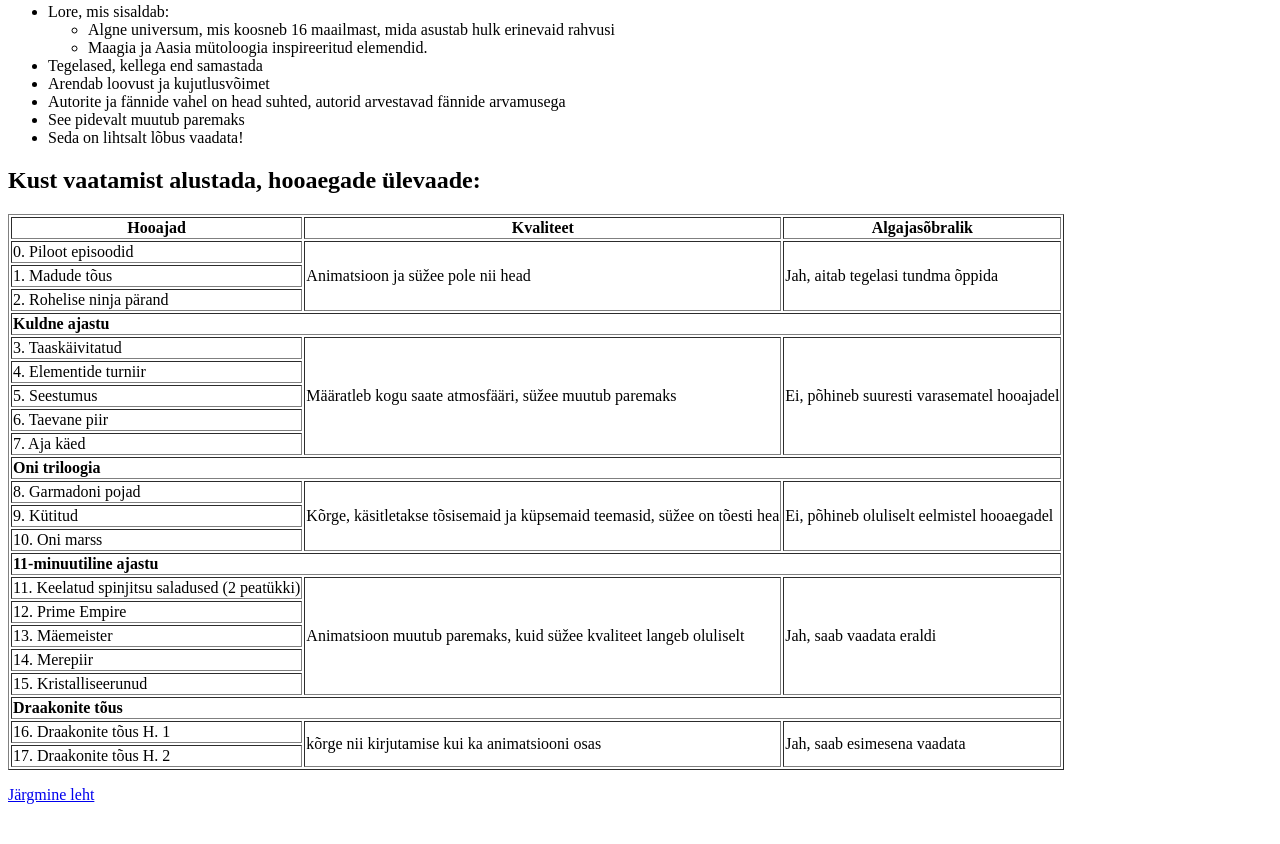
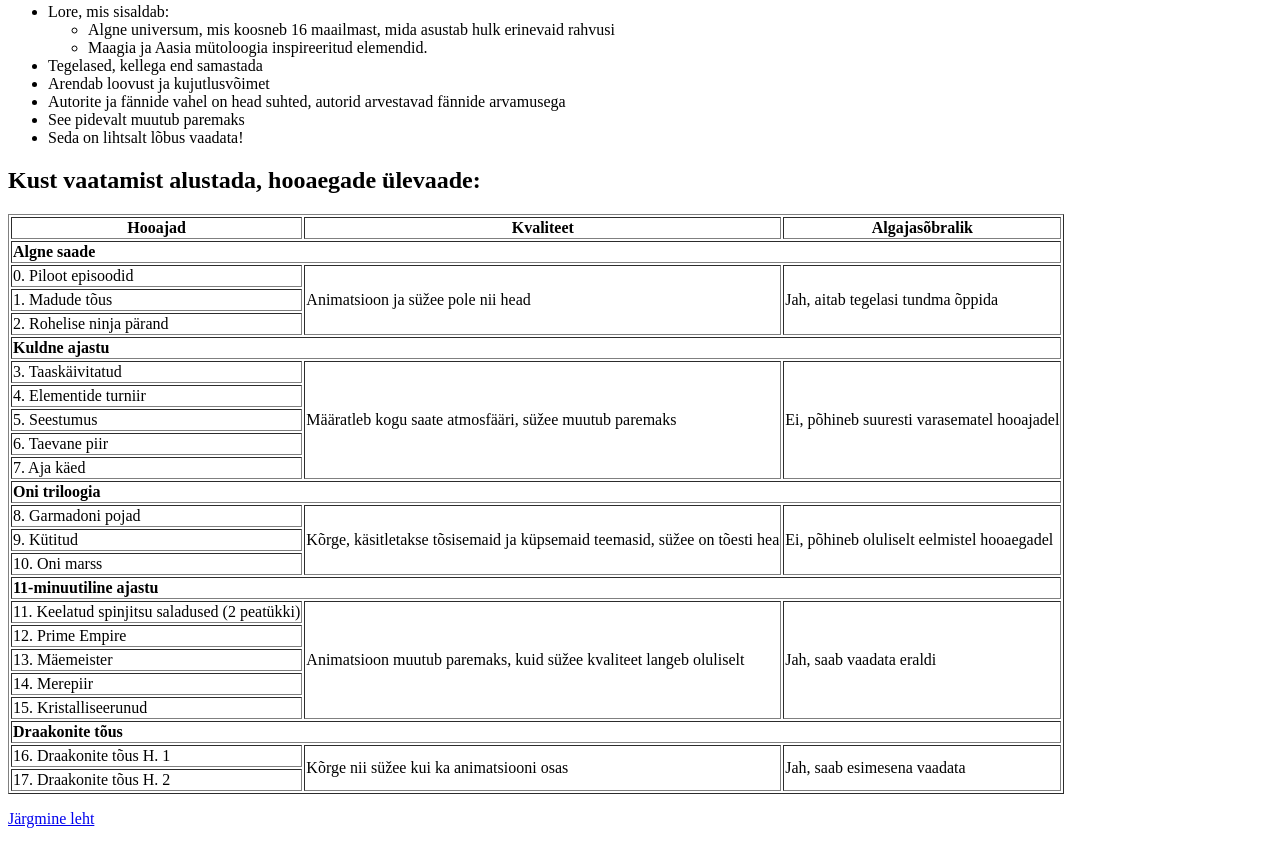
Before and after one commit to tincanned/praktikum, a plain HTML site: page index.html in a window 1280 px wide. Shown: the part 518-1362 px from the top of the page. Before the commit the page ends 1338 px from the top, so only its background shows below. Drawn offline with Linux system fonts and the light colour scheme.

Commit message:
commit changes

```diff
--- a/index.html
+++ b/index.html
@@ -38,6 +38,9 @@
             <th>Hooajad</th>
             <th>Kvaliteet</th>
             <th>Algajasõbralik</th>
+        </tr>
+        <tr>
+            <td colspan="3"><strong>Algne saade</strong></td>
         </tr>
         <tr>
             <td>0. Piloot episoodid</td>
@@ -109,7 +112,7 @@
     </tr>
     <tr>
         <td>16. Draakonite tõus H. 1</td>
-        <td rowspan="2">kõrge nii kirjutamise kui ka animatsiooni osas</td>
+        <td rowspan="2">Kõrge nii süžee kui ka animatsiooni osas</td>
         <td rowspan="2">Jah, saab esimesena vaadata</td>
     </tr>
     <tr>
```
